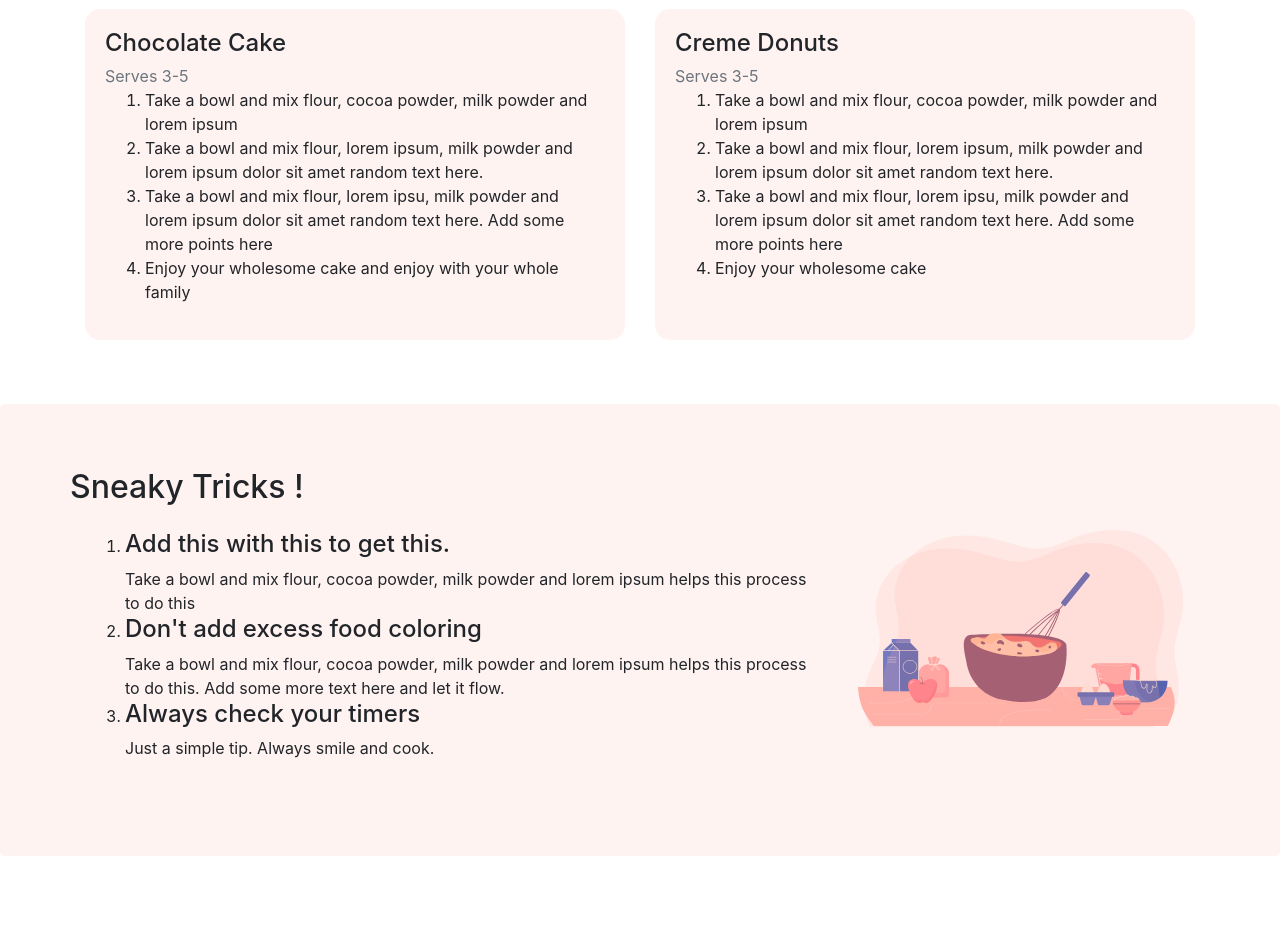
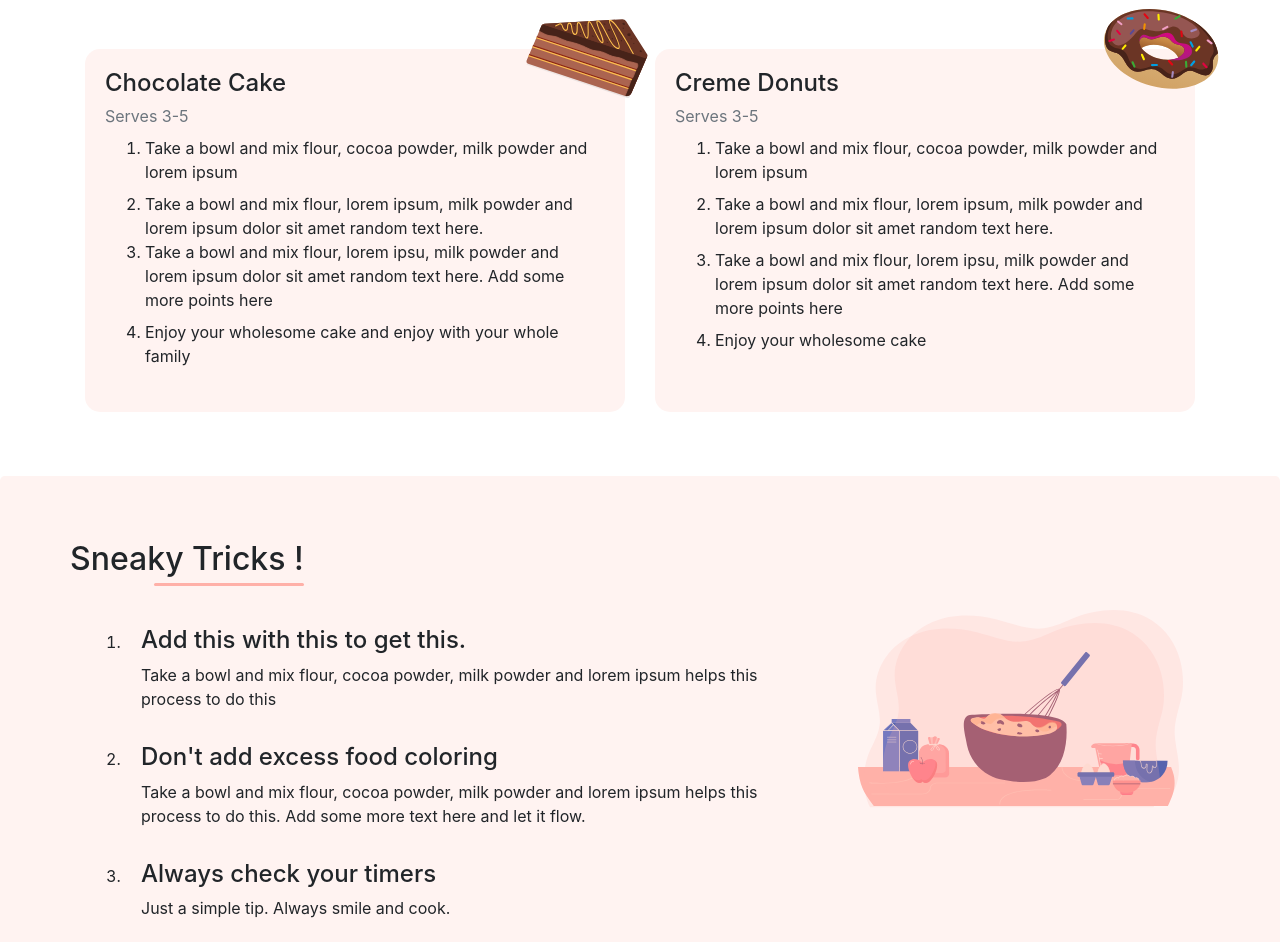
Before and after one commit to lemonnuggets/stc-homebakes, a plain HTML site: page index.html in a window 1280 px wide. Shown: the part 497-1439 px from the top of the page. Before the commit the page ends 1353 px from the top, so only its background shows below. Drawn offline with nearby package versions, Linux system fonts and the light colour scheme.

Commit message:
Touching up.
Added the seperator after section headings.
Added images to cards.

```diff
--- a/index.html
+++ b/index.html
@@ -19,13 +19,12 @@
 
         <title>HomeBakes</title>
     </head>
-    <body>
     <body data-spy="scroll" data-target=".navbar" data-offset="50">
         <nav
             class="navbar navbar-expand-sm custom-light navbar-light sticky-top"
         >
             <div class="container-fluid">
-                    <h1 class="navbar-brand display-1">HomeBakes</h1>
+                <a class="navbar-brand display-1" href="#home">HomeBakes</a>
                 <button
                     class="navbar-toggler"
                     data-toggle="collapse"
@@ -35,24 +34,20 @@
                 </button>
                 <div class="collapse navbar-collapse" id="mainNav">
                     <div class="navbar-nav ml-auto">
-                            <a href="#recipes" class="nav-item nav-link"
-                                >Recipes</a
-                            >
-                            <a href="#tricks" class="nav-item nav-link"
-                                >Tricks</a
-                            >
+                        <a href="#recipes" class="nav-item nav-link">Recipes</a>
+                        <a href="#tricks" class="nav-item nav-link">Tricks</a>
                         <a href="#" class="nav-item nav-link">Shop</a>
                     </div>
                 </div>
             </div>
         </nav>
-            <div class="jumbotron custom-light pt-0 pb-0">
+        <div class="jumbotron custom-light pt-0 pb-0" id="home">
             <div class="container">
                 <div class="row">
                     <div class="col-md-7 mb-auto text-center text-sm-left">
                         <h1>
-                                Delicious and Easy Homemade Recipes that makes
-                                you Rise & Shine
+                            Delicious and Easy Homemade Recipes that makes you
+                            Rise & Shine
                         </h1>
                         <p class="lead">
                             Don't forget to check out our tricks section
@@ -66,12 +61,22 @@
         </div>
         <div class="container mb-5" id="recipes">
             <div class="row">
-                    <h2 class="ml-auto mr-auto ml-sm-0">Featured Recipes</h2>
+                <h2 class="ml-auto mb-5 mr-auto ml-sm-0">Featured Recipes</h2>
             </div>
             <div class="row pb-3 pt-3">
-                    <div class="col-sm-6 mb-sm-0 mb-5">
-                        <div class="card custom-light">
+                <div class="col-md-6 mb-md-0 mb-5">
+                    <div
+                        class="card custom-light"
+                        data-title="cake"
+                        id="cake-card"
+                    >
                         <div class="card-body">
+                            <div class="card-image">
+                                <img
+                                    src="./assets/pastry.svg"
+                                    alt="Chocolate pastry"
+                                />
+                            </div>
                             <div class="card-title">
                                 <h4>Chocolate Cake</h4>
                             </div>
@@ -80,24 +85,24 @@
                             </div>
                             <div class="card-text">
                                 <ol>
-                                        <li>
-                                            Take a bowl and mix flour, cocoa
-                                            powder, milk powder and lorem ipsum
+                                    <li class="pb-2 pt-2">
+                                        Take a bowl and mix flour, cocoa powder,
+                                        milk powder and lorem ipsum
                                     </li>
                                     <li>
-                                            Take a bowl and mix flour, lorem
-                                            ipsum, milk powder and lorem ipsum
-                                            dolor sit amet random text here.
+                                        Take a bowl and mix flour, lorem ipsum,
+                                        milk powder and lorem ipsum dolor sit
+                                        amet random text here.
                                     </li>
-                                        <li>
-                                            Take a bowl and mix flour, lorem
-                                            ipsu, milk powder and lorem ipsum
-                                            dolor sit amet random text here. Add
-                                            some more points here
+                                    <li class="pb-2">
+                                        Take a bowl and mix flour, lorem ipsu,
+                                        milk powder and lorem ipsum dolor sit
+                                        amet random text here. Add some more
+                                        points here
                                     </li>
-                                        <li>
-                                            Enjoy your wholesome cake and enjoy
-                                            with your whole family
+                                    <li class="pb-2">
+                                        Enjoy your wholesome cake and enjoy with
+                                        your whole family
                                     </li>
                                 </ol>
                             </div>
@@ -105,9 +110,15 @@
                     </div>
                 </div>
 
-                    <div class="col-sm-6">
-                        <div class="card custom-light">
+                <div class="col">
+                    <div class="card custom-light" data-title="donuts">
                         <div class="card-body">
+                            <div class="card-image">
+                                <img
+                                    src="./assets/donut.svg"
+                                    alt="Chocolate Donut"
+                                />
+                            </div>
                             <div class="card-title">
                                 <h4>Creme Donuts</h4>
                             </div>
@@ -116,20 +127,20 @@
                             </div>
                             <div class="card-text">
                                 <ol>
-                                        <li>
-                                            Take a bowl and mix flour, cocoa
-                                            powder, milk powder and lorem ipsum
+                                    <li class="pb-2 pt-2">
+                                        Take a bowl and mix flour, cocoa powder,
+                                        milk powder and lorem ipsum
                                     </li>
-                                        <li>
-                                            Take a bowl and mix flour, lorem
-                                            ipsum, milk powder and lorem ipsum
-                                            dolor sit amet random text here.
+                                    <li class="pb-2">
+                                        Take a bowl and mix flour, lorem ipsum,
+                                        milk powder and lorem ipsum dolor sit
+                                        amet random text here.
                                     </li>
-                                        <li>
-                                            Take a bowl and mix flour, lorem
-                                            ipsu, milk powder and lorem ipsum
-                                            dolor sit amet random text here. Add
-                                            some more points here
+                                    <li class="pb-2">
+                                        Take a bowl and mix flour, lorem ipsu,
+                                        milk powder and lorem ipsum dolor sit
+                                        amet random text here. Add some more
+                                        points here
                                     </li>
                                     <li>Enjoy your wholesome cake</li>
                                 </ol>
@@ -140,28 +151,27 @@
             </div>
         </div>
 
-            <div class="jumbotron custom-light mb-0">
-                <div class="container" id="tricks">
+        <div class="jumbotron custom-light mb-0" id="tricks">
+            <div class="container">
                 <div class="row">
                     <h2 class="ml-auto mr-auto ml-sm-0">Sneaky Tricks !</h2>
                 </div>
                 <div class="row pb-3 pt-3">
                     <div class="col-md-8">
                         <ol>
-                                <li>
+                            <li class="p-3">
                                 <h4>Add this with this to get this.</h4>
-                                    Take a bowl and mix flour, cocoa powder,
-                                    milk powder and lorem ipsum helps this
-                                    process to do this
+                                Take a bowl and mix flour, cocoa powder, milk
+                                powder and lorem ipsum helps this process to do
+                                this
                             </li>
-                                <li>
+                            <li class="p-3">
                                 <h4>Don't add excess food coloring</h4>
-                                    Take a bowl and mix flour, cocoa powder,
-                                    milk powder and lorem ipsum helps this
-                                    process to do this. Add some more text here
-                                    and let it flow.
+                                Take a bowl and mix flour, cocoa powder, milk
+                                powder and lorem ipsum helps this process to do
+                                this. Add some more text here and let it flow.
                             </li>
-                                <li>
+                            <li class="p-3">
                                 <h4>Always check your timers</h4>
                                 Just a simple tip. Always smile and cook.
                             </li>
@@ -196,5 +206,4 @@
             crossorigin="anonymous"
         ></script>
     </body>
-    </body>
 </html>
--- a/styles.css
+++ b/styles.css
@@ -6,6 +6,40 @@
     height: 100%;
     border-radius: 15px;
 }
+h2::after {
+    content: "";
+    margin-top: 5px;
+    margin-left: auto;
+    width: 150px;
+    height: 3px;
+    border-radius: 3px;
+    background-color: #ffb0a8;
+    display: block;
+}
+/* #home,
+#recipes,
+#tricks {
+    min-height: 100vh;
+} */
 img {
     max-width: 100%;
 }
+/* h4 {
+    margin: 3px 0px 3px 0px;
+} */
+#tricks > li {
+    margin: 10px;
+}
+.card-image > img {
+    position: absolute;
+    top: -0%;
+    right: -0%;
+    transform: translate(25%, -50%);
+    width: 25%;
+}
+/* @media screen and (min-width: 576px) {
+    .card-image > img {
+        position: absolute;
+        width: 25%;
+    }
+} */
```
Lines whose indentation alone changed are shown as unchanged.
